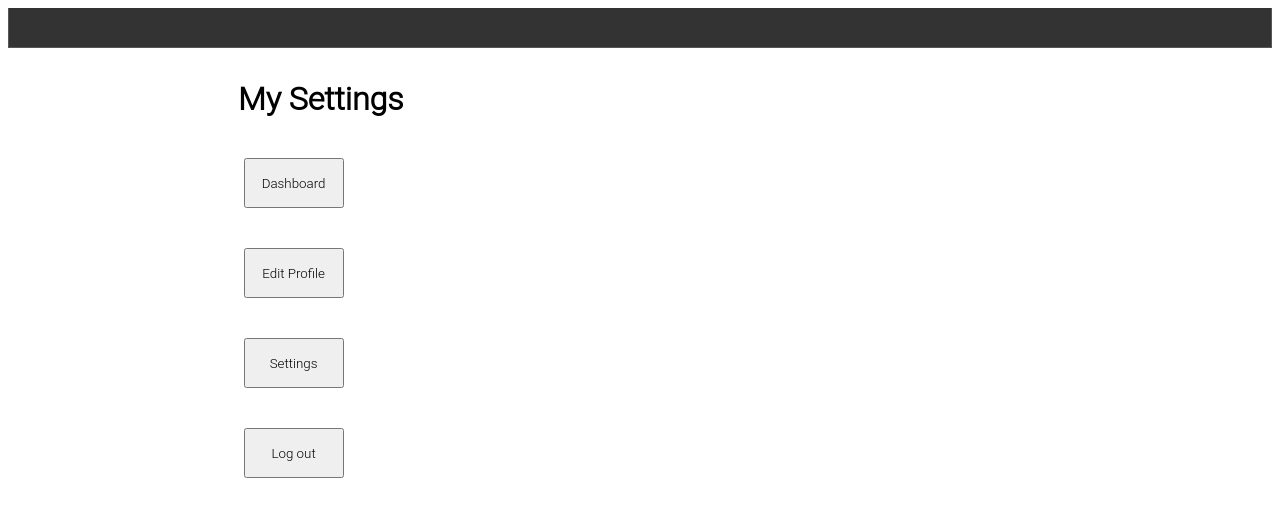
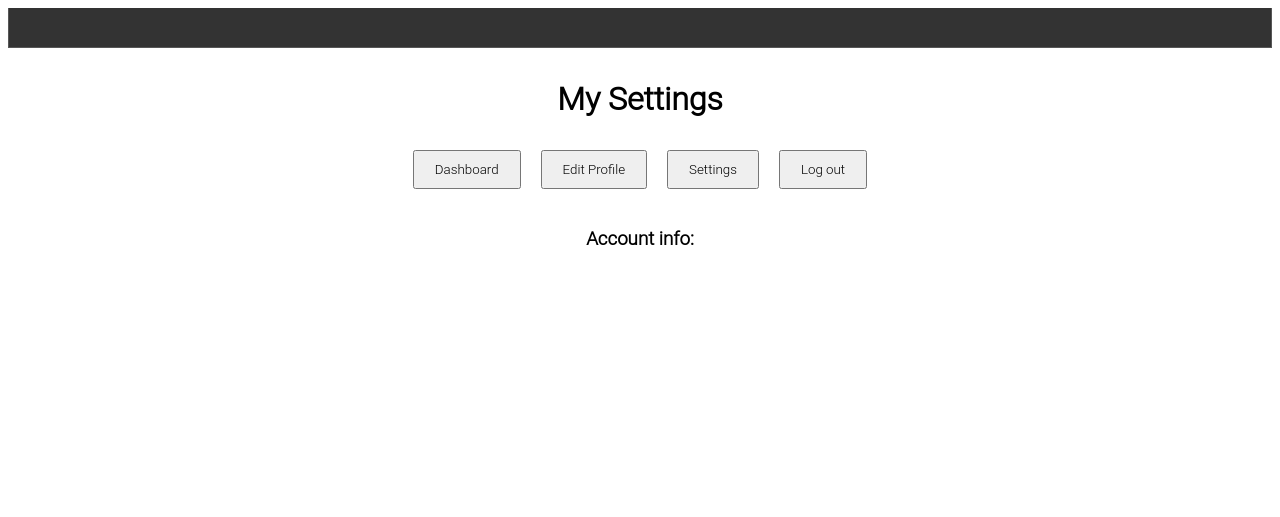
Before and after one commit to TimothyKiu/Food-Delivery-MMU, a Flask app: page /profile in a window 1280 px wide. Shown: the top 517 px of the page. Run offline with Flask 3, Linux system fonts and the light colour scheme; the visitor is signed in with stand-in values (Sample User, id 1); data that the repository does not hold is empty.

Commit message:
Reverted back to old design, practiced using percentages for positioning instead of manually positioning

```diff
--- a/templates/profile.html
+++ b/templates/profile.html
@@ -17,46 +17,57 @@
 
     #settingsText {
         font-family: "Roboto Light";
-        position:relative;
-        right: -230px;
         font-size: 32px;
+    }
 
+    #superDiv {
+        display: flex;
+        flex-direction: column;
+        align-items: center;
     }
 
     #buttonContainer {
         display: flex;
-        justify-content: center;
-        flex-direction: column;
+        flex-direction: row;
+        margin-bottom: 20px;
     }
 
-    /* Styling for the buttons */
     .tabButton{
         font-family: "Roboto Light";
-        position:relative;
-        width:100px;
-        height:50px;
-        margin: 20px;
-        right:-50px;
-        bottom: -90px;
-
+        margin: 0 10px;
+        padding: 10px 20px;
+        cursor: pointer;
     }
 
-    /* Styling for the tab content borders */
     .tabcontent {
-        display:none;
+        display: none;
         padding: 20px;
         border: 1px solid #ccc;
         border-top: none;
         font-family: "Roboto Light";
     }
-    #deleteAccount {
-        color: red;
+   #deleteAccount {
+        color: red; /* Set text color to red */
         border: none; /* Remove border */
         background: none; /* Remove background */
         padding: 0; /* Remove padding */
         font: inherit; /* Inherit font */
         cursor: pointer; /* Change cursor to pointer */
     }
+   #untoggle {
+        color: green; /* Set text color to red */
+        border: none; /* Remove border */
+        background: none; /* Remove background */
+        padding: 0; /* Remove padding */
+        font: inherit; /* Inherit font */
+        cursor: pointer; /* Change cursor to pointer */
+   }
+
+    #accountInfo {
+        font-family: "Roboto Light";
+        margin-bottom: 20px;
+    }
+
     .popup {
         display: none; /* Hide the popup by default */
         position: fixed; /* Position the popup relative to the viewport */
@@ -68,27 +79,28 @@
         border: 2px solid black;
         z-index: 999; /* Ensure the popup is above other elements */
     }
+    #logOutButton {
+
+    }
 
 </style>
 </head>
 <body>
     <div id="statusBar"></div>
 
-    <div id="superDiv" style="display: flex; flex-direction: row;">
+    <div id="superDiv">
         <h3 id="settingsText">My Settings</h3>
         <!-- Button container -->
         <div id="buttonContainer">
             <button class="tabButton" onclick="openTab('ViewDashboard')">Dashboard</button>
             <button class="tabButton" onclick="openTab('EditProfile')">Edit Profile</button>
             <button class="tabButton" onclick="openTab('Settings')">Settings</button>
-
-            <form method="post">
+            <form method="post" id="logOutButton">
                 <button class="tabButton" type="submit" name="logOut" id="logOut" value="True" >Log out</button>
             </form>
-{#            <form method="post">#}
-{#             <button type="submit" name="logOut" id="logOut" value="True" >Log out</button>#}
-{#            </form>#}
         </div>
+
+        <h3 id="accountInfo">Account info:</h3>
 
         <!-- Divs -->
         <div id="ViewDashboard" class="tabcontent">
@@ -105,28 +117,28 @@
         <div id="Settings" class="tabcontent">
             <h3>Edit password</h3>
             <h3>Edit phone number</h3>
-
-{#            <form method="post" >#}
-{#                <button type="submit" name="deleteAccount" id="deleteAccount"  value="True" >Delete account</button>#}
-{#            </form>#}
             <!-- Button to trigger the popup -->
             <button onclick="togglePopup()" id="deleteAccount">Delete account</button>
-
             <!-- Popup content -->
             <div id="popup" class="popup">
                 <h2>Are you sure? This action cannot be undone.</h2>
-                <form method="post" >
-                <button type="submit" name="deleteAccount" id="deleteAccount"  value="True" >Delete account</button>
-              </form>
+{#                #}
+
+{#                <form method="post" >#}
+{#                    <button type="submit" name="deleteAccount" id="deleteAccount"  value="True" >Delete account</button>#}
+{#                </form>#}
+                <div>
+                    <form method="post"  style="display: flex; justify-content: space-between;">
+                        <button onclick="untogglePopup()" id="untoggle">I changed my mind</button>
+                        <button type="submit" name="deleteAccount" id="deleteAccount" value="True">Delete account</button>
+                    </form>
+                </div>
+
             </div>
-
         </div>
-
     </div>
 
-
 <script>
-    //Tab name is a parameter, HTML will use this function
     function openTab(tabName) {
         // Hide all tab contents
         var tabcontents = document.getElementsByClassName("tabcontent");
@@ -143,21 +155,14 @@
         // Show the selected tab content
         document.getElementById(tabName).style.display = "block";
 
-        // Darken the button when pressed, active calls out the css design
+        // Darken the button when pressed
         event.currentTarget.classList.add("active");
     }
 
     function togglePopup() {
         var popup = document.getElementById("popup");
-        // Toggle the 'display' property between 'none' and 'block'
-        //                                                 CONDITION     ? is condition checker
         popup.style.display = (popup.style.display === "none" || popup.style.display === "") ? "block" : "none";
-        //                                                                                      IF TRUE   IF FALSE
     }
-
-
-
-
 </script>
 
 </body>
```
